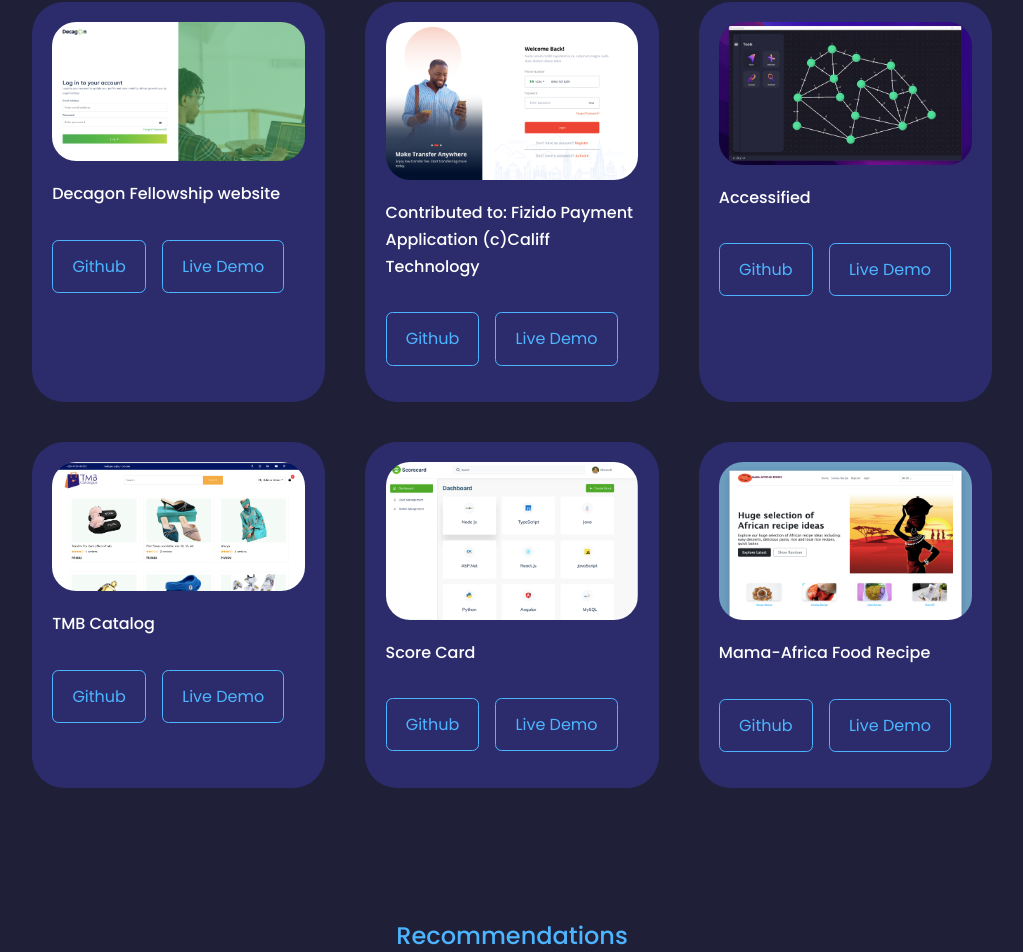
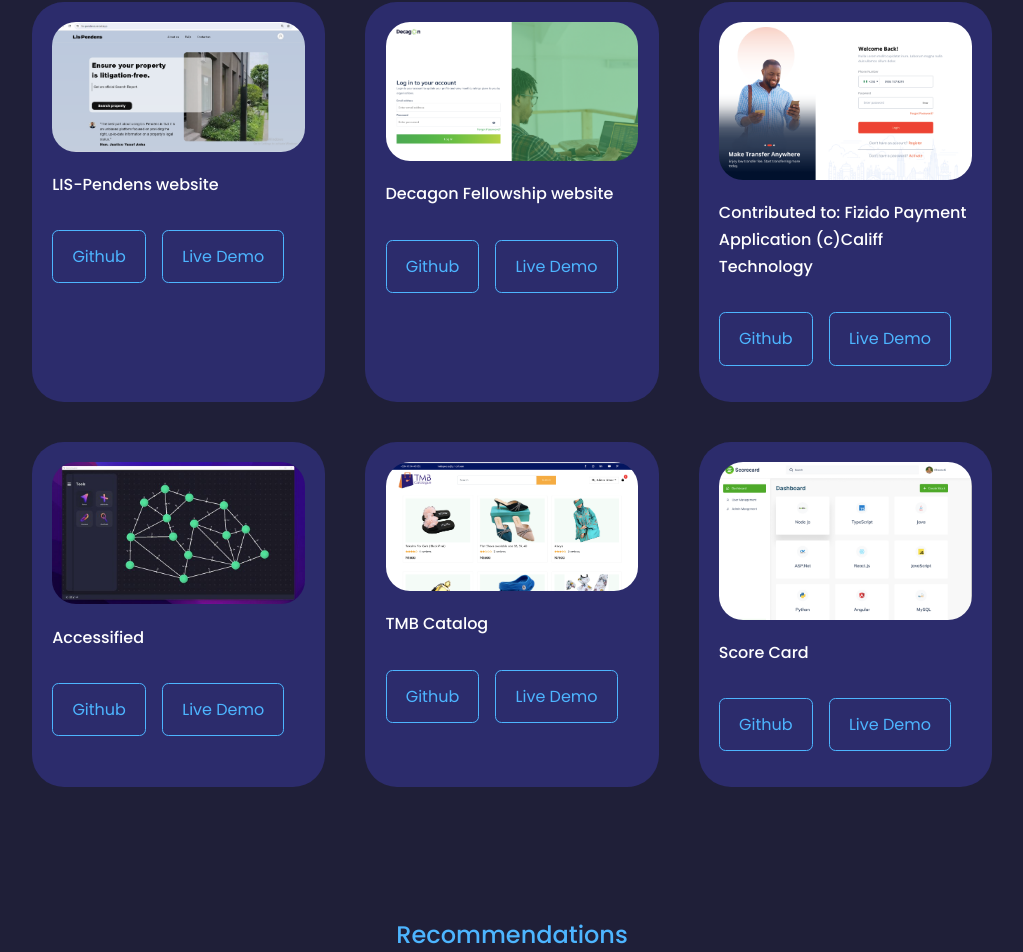
Before and after one commit to yusufAnka/Portfolio, a React (Create React App) app: page / in a window 1280 px wide. Shown: the part 1516-2468 px from the top of the page, without its empty margins (128-1151 px from the left). Built offline with nearby package versions, Linux system fonts and the light colour scheme.

Commit message:
project update

```diff
--- a/src/components/portfolio/portfolio.jsx
+++ b/src/components/portfolio/portfolio.jsx
@@ -10,47 +10,47 @@
 const data = [
   {
     id: 1,
+    img: proj6,
+    title: "LIS-Pendens website",
+    github: "https://github.com/yusufAnka/lis-pendens",
+    demo: "https://lis-pendens.vercel.app/",
+  },
+  {
+    id: 2,
     img: proj3,
     title: "Decagon Fellowship website",
     github: "https://github.comhttps://github.com/decadevs/score-card-api",
     demo: "https://fellowship.decagonhq.dev/engineer/login",
   },
   {
-    id: 2,
+    id: 3,
     img: proj4,
     title: "Contributed to: Fizido Payment Application (c)Califf Technology",
     github: "https://fizido.com/#FAQs",
     demo: "https://online.fizido.com/",
   },
   {
-    id: 3,
+    id: 4,
     img: proj1,
     title: "Accessified",
     github: "https://github.com/yusufAnka/Accessified",
     demo: "https://github.com/yusufAnka/Accessified",
   },
   {
-    id: 4,
+    id: 5,
     img: proj2,
     title: "TMB Catalog",
     github: "https://github.com/yusufAnka/TMB-Frontend.git",
     demo: "https://tmb-frontend-two.vercel.app/",
   },
   {
-    id: 5,
+    id: 6,
     img: proj5,
     title: "Score Card",
     github:
       "https://github.com/decadevs/live-project-score-card-sq011a-group-2-frontend-group-2-project-node-sq011",
     demo: "https://github.com/yusufAnka/Score-Card",
-  },
-  {
-    id: 6,
-    img: proj6,
-    title: "Mama-Africa Food Recipe",
-    github: "https://github.com/yusufAnka/TMB.git",
-    demo: "https://github.com/yusufAnka/TMB.git",
-  },
+  }
 ];
 const BUTTON_WRAPPER_STYLES = {
   position: 'relative',
```
Also changed, not shown: src/assets/proj6.png.
